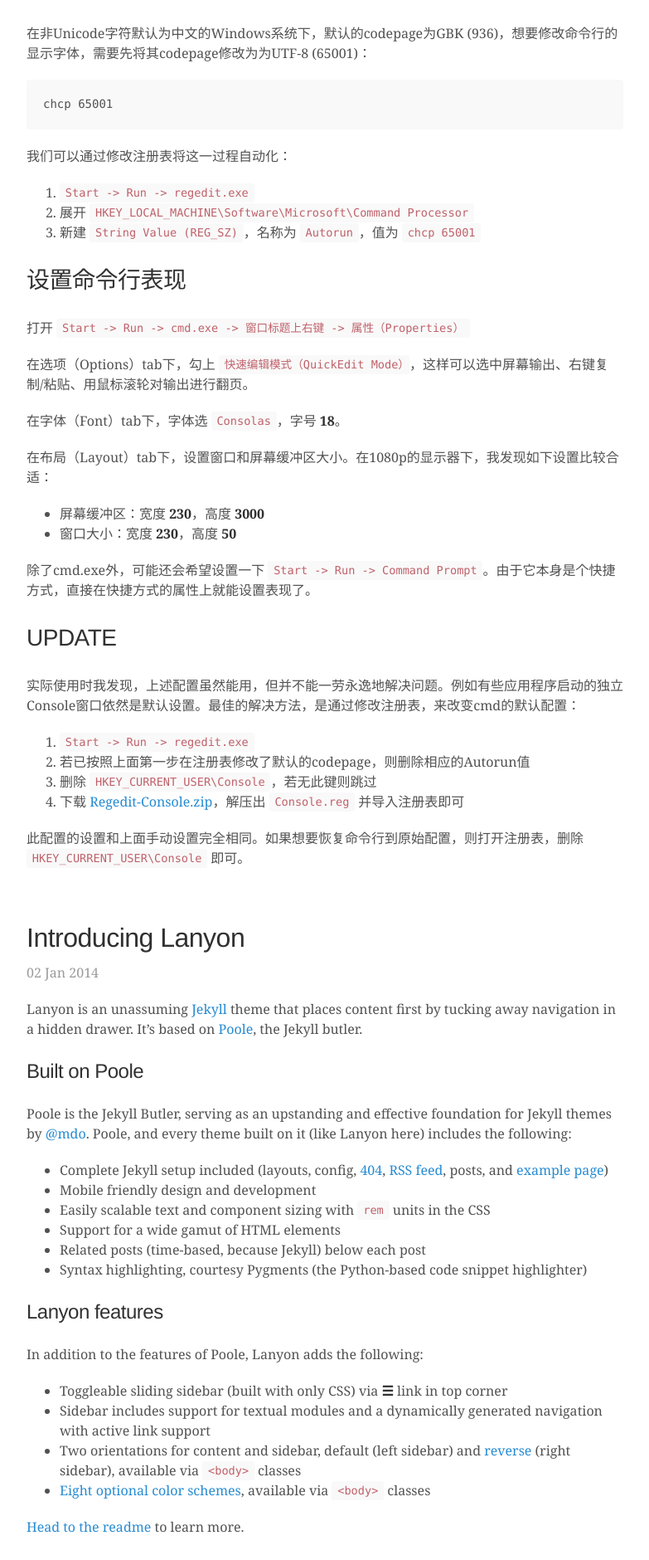
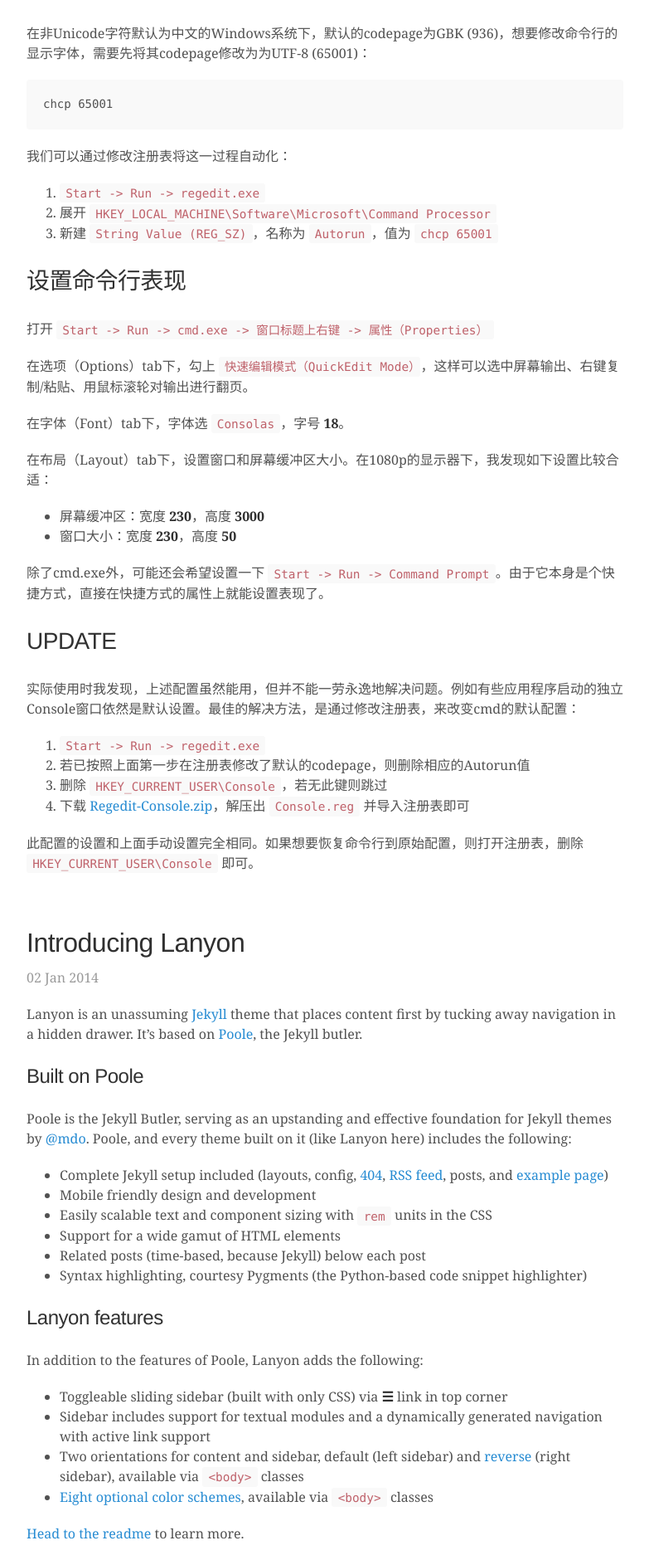
Before and after one commit to zhiguangwang/zhiguangwang.github.io, a Jekyll site: the page built from index.html, in a window 1280 px wide. Shown: the part 404-2284 px from the top of the page at 83% size, without its empty margins (248-1031 px from the left). Built offline with Jekyll 4.4.1, drawn with Linux system fonts in a browser that asks for light colours; the list of posts is cut into pages by our own code.

Commit message:
Improve code block font

```diff
--- a/public/css/poole.css
+++ b/public/css/poole.css
@@ -154,11 +154,11 @@
 /* Code */
 code,
 pre {
-  font-family: Menlo, Monaco, "Courier New", monospace;
+  font-family: Consolas, Menlo, Monaco, "Courier New", monospace;
 }
 code {
   padding: .25em .5em;
-  font-size: 85%;
+  font-size: 90%;
   color: #bf616a;
   background-color: #f9f9f9;
   border-radius: 3px;
```
